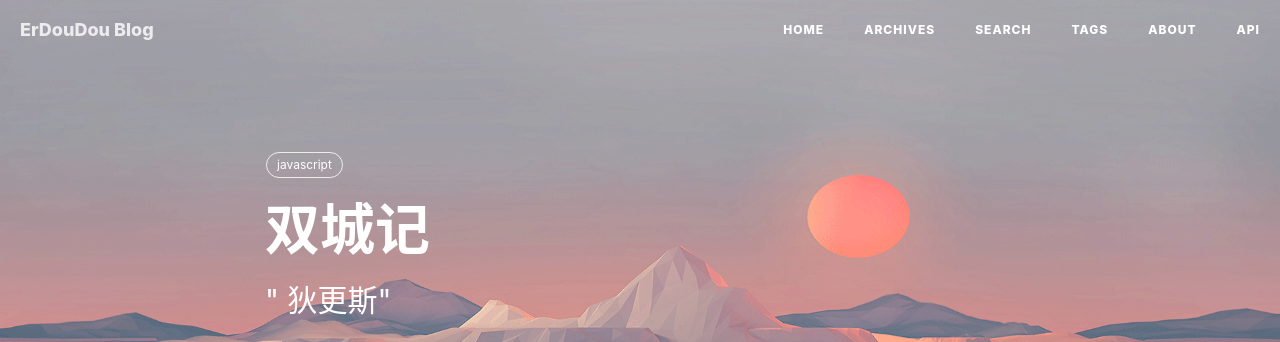
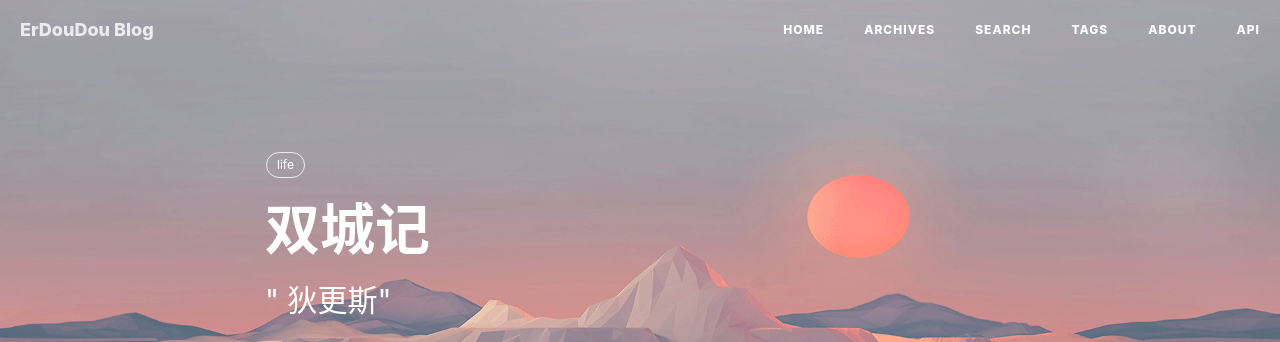
Before and after one commit to erdouzhang/own-erdou-blog, a Jekyll site: the page built from _posts/2018-08-07-life-2018.markdown, in a window 1280 px wide. Shown: the top 342 px of the page. Built offline with Jekyll 4.4.1, drawn with Linux system fonts in a browser that asks for light colours; nearby versions of some CDN libraries; comment, search, counter and statistics services are not loaded.

Commit message:
Update 2018-08-07-life-2018.markdown

```diff
--- a/_posts/2018-08-07-life-2018.markdown
+++ b/_posts/2018-08-07-life-2018.markdown
@@ -7,7 +7,7 @@ author:     "Erdou"
 header-img: "img/post-bg/post-bg-life.jpg"
 catalog: true
 tags:
-    - javascript
+    - life
 ---
 
 > “just do it!”
```
